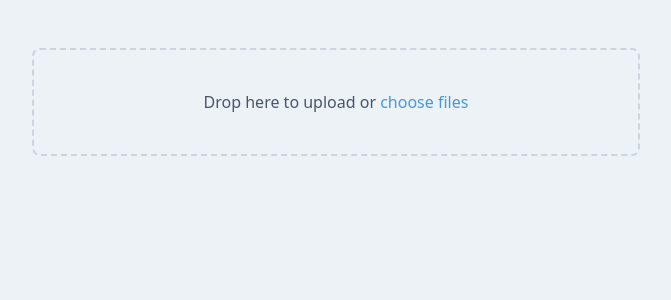
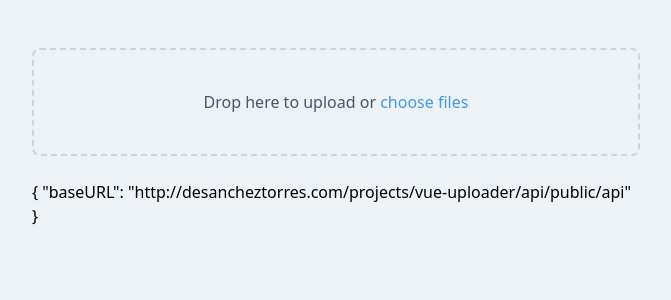
Before and after one commit to desancheztorres/vue-uploader, a Vue app: page / in a window 1280 px wide. Shown: the top 300 px of the page, without its empty margins (304-975 px from the left). Built offline with nearby package versions, Linux system fonts and the light colour scheme; the HTML template or start-up script is replaced by a standard one.

Commit message:
Getting an upload endpoint

```diff
--- a/package.json
+++ b/package.json
@@ -8,10 +8,12 @@
     "lint": "vue-cli-service lint"
   },
   "dependencies": {
+    "autoprefixer": "latest",
     "core-js": "^3.4.3",
+    "lodash": "^4.17.15",
+    "lodash.get": "^4.4.2",
     "tailwindcss": "^1.1.4",
-    "vue": "^2.6.10",
-    "autoprefixer": "latest"
+    "vue": "^2.6.10"
   },
   "devDependencies": {
     "@vue/cli-plugin-babel": "^4.1.0",
--- a/src/App.vue
+++ b/src/App.vue
@@ -1,6 +1,15 @@
 <template>
   <div id="app" class="container">
-    <Uploader />
+    <Uploader
+      :options="{
+        baseURL: 'http://desancheztorres.com/projects/vue-uploader/api/public/api'
+      }"
+      :handlers="{
+        'video/mp4' : {
+          endpoint: 'uploads/video'
+        }
+      }"
+    />
   </div>
 </template>
 
--- a/src/uploader/components/Uploader.vue
+++ b/src/uploader/components/Uploader.vue
@@ -1,9 +1,10 @@
 <template>
   <div>
-       <UploaderForm
-               @chosen="handleFilesChosen"
-       />
+    <UploaderForm @chosen="handleFilesChosen" />
+    {{ options }}
     <UploaderFile
+      :endpoint="determineEndpointFor(upload.file.type)"
+      :baseURL="options.baseURL"
       v-for="(upload, index) in uploads"
       :key="index"
       :upload="upload"
@@ -12,8 +13,10 @@
 </template>
 
 <script>
-    import UploaderForm from '@/uploader/components/UploaderForm'
-    import UploaderFile from '@/uploader/components/UploaderFile'
+import UploaderForm from "@/uploader/components/UploaderForm";
+import UploaderFile from "@/uploader/components/UploaderFile";
+import options from "@/uploader/options";
+import get from "lodash.get"
 
 export default {
   components: {
@@ -21,20 +24,37 @@
     UploaderFile
   },
 
-        data () {
-            return {
-                uploads: []
+  props: {
+    options: {
+      required: false,
+      type: Object,
+      default: () => options
+    },
+    handlers: {
+      required: true,
+      type: Object
     }
   },
 
+  data() {
+    return {
+      uploads: []
+    };
+  },
+
   methods: {
-            handleFilesChosen (files) {
-                this.uploads.push(...Array.from(files).map((file) => {
+    determineEndpointFor (fileType) {
+      return get(this.handlers[fileType], 'endpoint', null);
+    },
+    handleFilesChosen(files) {
+      this.uploads.push(
+        ...Array.from(files).map(file => {
           return {
             file
-                    }
-                }))
+          };
+        })
+      );
     }
   }
-    }
+};
 </script>
--- a/src/uploader/components/UploaderFile.vue
+++ b/src/uploader/components/UploaderFile.vue
@@ -26,6 +26,13 @@
             upload: {
                 required: true,
                 type: Object
+            },
+            baseURL: {
+                required: true,
+                type: String
+            },
+            endpoint: {
+                required: true,
             }
         },
 
@@ -33,6 +40,10 @@
             sizeDisplay () {
                 return (this.upload.file.size / 1000000).toFixed(2)
             }
+        },
+
+        mounted () {
+            console.log(this.endpoint)
         }
     }
 </script>
--- /dev/null
+++ b/src/uploader/options.js
@@ -0,0 +1,3 @@
+export default {
+    baseURL: ''
+}
```
Also changed, not shown: 1 other file (tests, documents, lock files or other folders). Lines whose indentation alone changed are shown as unchanged.
